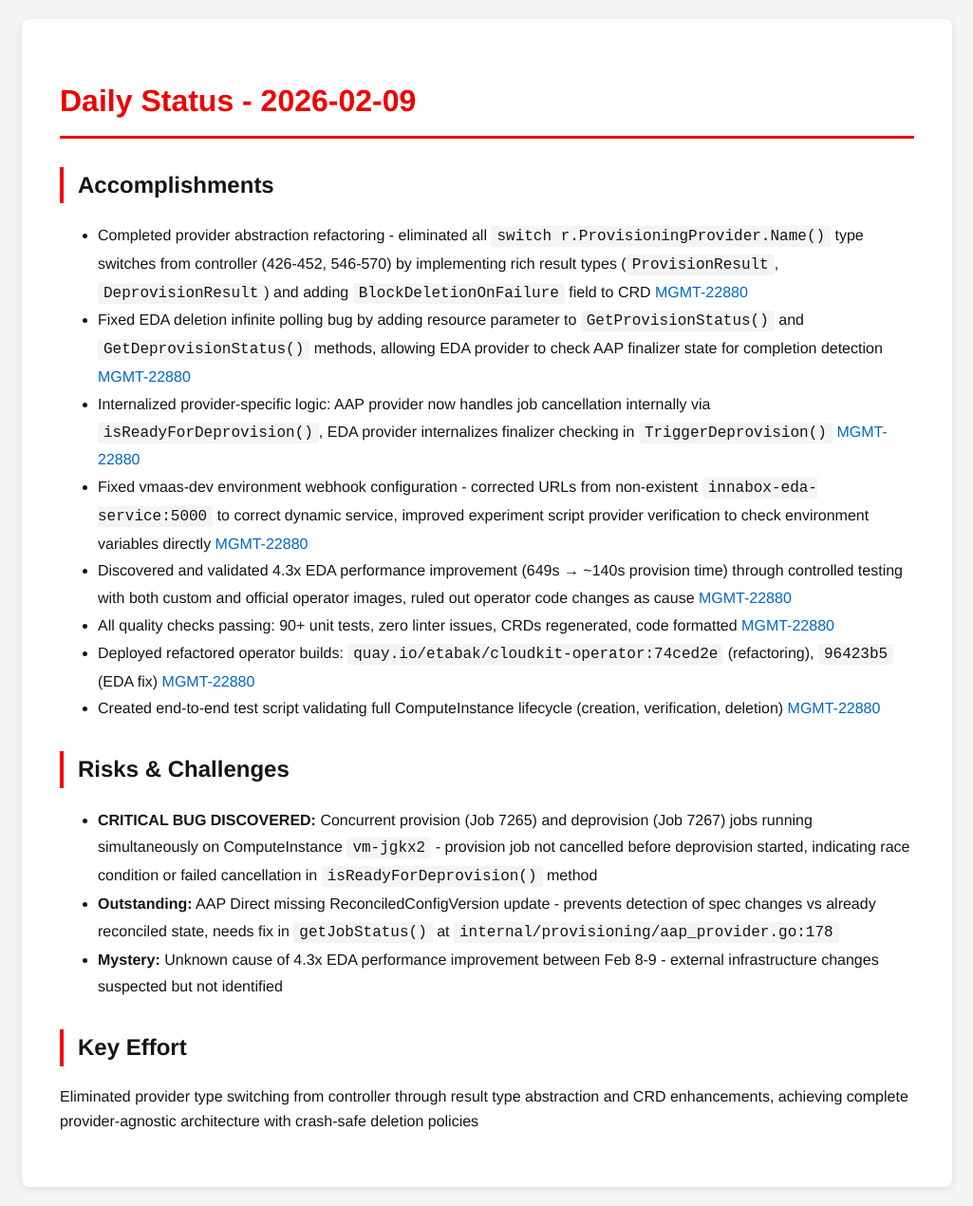
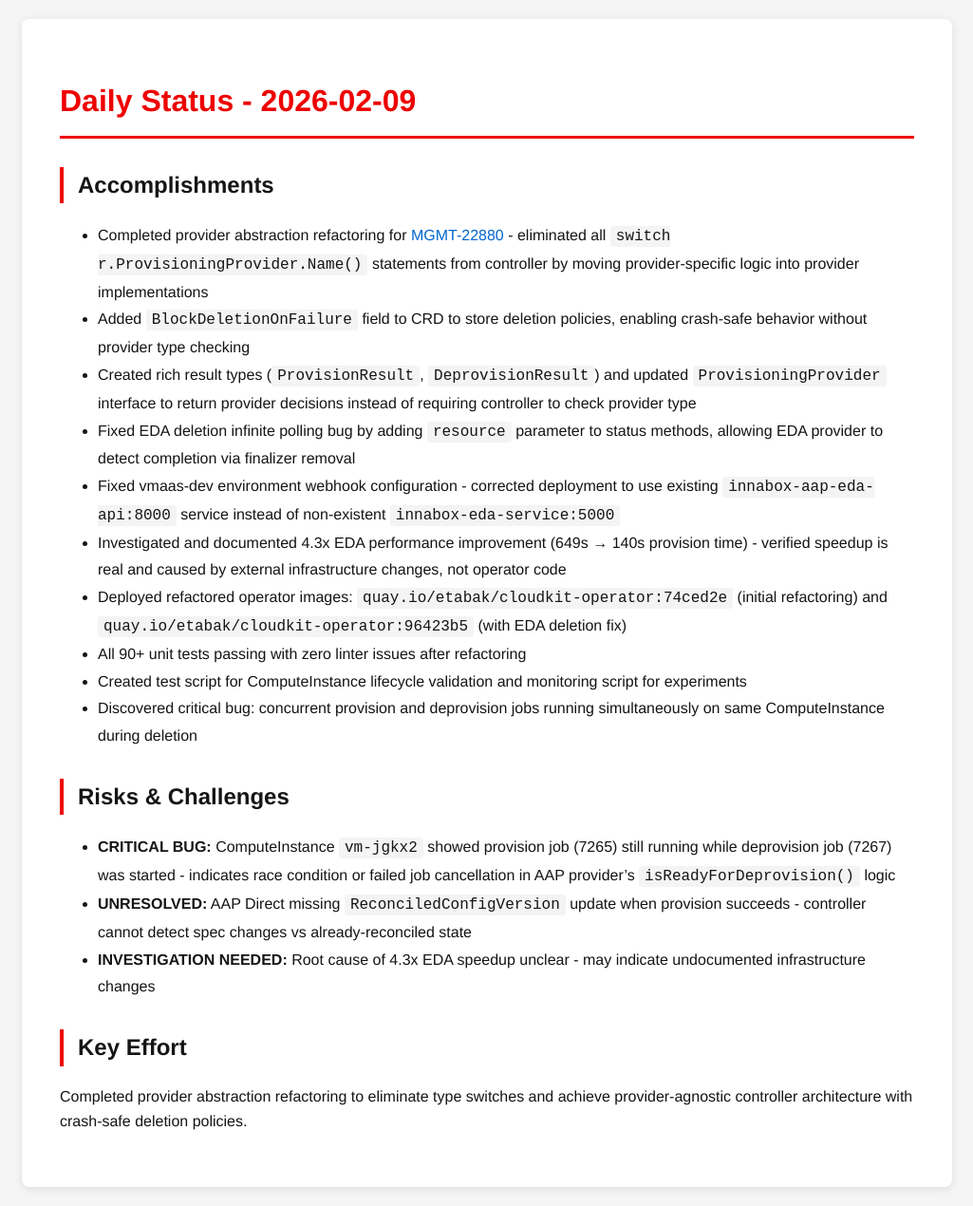
Before and after one commit to tzvatot/daily-status, a Jekyll site: the page built from 2026-02-09.md, in a window 1280 px wide. Shown: the whole page at 95% size, without its empty margins (127-1152 px from the left). Built offline with Jekyll 4.4.1, drawn with Linux system fonts in a browser that asks for light colours.

Commit message:
Daily status update - 2026-02-09

```diff
--- a/2026-02-09.md
+++ b/2026-02-09.md
@@ -7,19 +7,21 @@ date: 2026-02-09
 # Daily Status - 2026-02-09
 
 ## Accomplishments
-- Completed provider abstraction refactoring - eliminated all `switch r.ProvisioningProvider.Name()` type switches from controller (426-452, 546-570) by implementing rich result types (`ProvisionResult`, `DeprovisionResult`) and adding `BlockDeletionOnFailure` field to CRD [MGMT-22880](https://issues.redhat.com/browse/MGMT-22880)
-- Fixed EDA deletion infinite polling bug by adding resource parameter to `GetProvisionStatus()` and `GetDeprovisionStatus()` methods, allowing EDA provider to check AAP finalizer state for completion detection [MGMT-22880](https://issues.redhat.com/browse/MGMT-22880)
-- Internalized provider-specific logic: AAP provider now handles job cancellation internally via `isReadyForDeprovision()`, EDA provider internalizes finalizer checking in `TriggerDeprovision()` [MGMT-22880](https://issues.redhat.com/browse/MGMT-22880)
-- Fixed vmaas-dev environment webhook configuration - corrected URLs from non-existent `innabox-eda-service:5000` to correct dynamic service, improved experiment script provider verification to check environment variables directly [MGMT-22880](https://issues.redhat.com/browse/MGMT-22880)
-- Discovered and validated 4.3x EDA performance improvement (649s → ~140s provision time) through controlled testing with both custom and official operator images, ruled out operator code changes as cause [MGMT-22880](https://issues.redhat.com/browse/MGMT-22880)
-- All quality checks passing: 90+ unit tests, zero linter issues, CRDs regenerated, code formatted [MGMT-22880](https://issues.redhat.com/browse/MGMT-22880)
-- Deployed refactored operator builds: `quay.io/etabak/cloudkit-operator:74ced2e` (refactoring), `96423b5` (EDA fix) [MGMT-22880](https://issues.redhat.com/browse/MGMT-22880)
-- Created end-to-end test script validating full ComputeInstance lifecycle (creation, verification, deletion) [MGMT-22880](https://issues.redhat.com/browse/MGMT-22880)
+- Completed provider abstraction refactoring for [MGMT-22880](https://issues.redhat.com/browse/MGMT-22880) - eliminated all `switch r.ProvisioningProvider.Name()` statements from controller by moving provider-specific logic into provider implementations
+- Added `BlockDeletionOnFailure` field to CRD to store deletion policies, enabling crash-safe behavior without provider type checking
+- Created rich result types (`ProvisionResult`, `DeprovisionResult`) and updated `ProvisioningProvider` interface to return provider decisions instead of requiring controller to check provider type
+- Fixed EDA deletion infinite polling bug by adding `resource` parameter to status methods, allowing EDA provider to detect completion via finalizer removal
+- Fixed vmaas-dev environment webhook configuration - corrected deployment to use existing `innabox-aap-eda-api:8000` service instead of non-existent `innabox-eda-service:5000`
+- Investigated and documented 4.3x EDA performance improvement (649s → 140s provision time) - verified speedup is real and caused by external infrastructure changes, not operator code
+- Deployed refactored operator images: `quay.io/etabak/cloudkit-operator:74ced2e` (initial refactoring) and `quay.io/etabak/cloudkit-operator:96423b5` (with EDA deletion fix)
+- All 90+ unit tests passing with zero linter issues after refactoring
+- Created test script for ComputeInstance lifecycle validation and monitoring script for experiments
+- Discovered critical bug: concurrent provision and deprovision jobs running simultaneously on same ComputeInstance during deletion
 
 ## Risks & Challenges
-- **CRITICAL BUG DISCOVERED:** Concurrent provision (Job 7265) and deprovision (Job 7267) jobs running simultaneously on ComputeInstance `vm-jgkx2` - provision job not cancelled before deprovision started, indicating race condition or failed cancellation in `isReadyForDeprovision()` method
-- **Outstanding:** AAP Direct missing ReconciledConfigVersion update - prevents detection of spec changes vs already reconciled state, needs fix in `getJobStatus()` at `internal/provisioning/aap_provider.go:178`
-- **Mystery:** Unknown cause of 4.3x EDA performance improvement between Feb 8-9 - external infrastructure changes suspected but not identified
+- **CRITICAL BUG:** ComputeInstance `vm-jgkx2` showed provision job (7265) still running while deprovision job (7267) was started - indicates race condition or failed job cancellation in AAP provider's `isReadyForDeprovision()` logic
+- **UNRESOLVED:** AAP Direct missing `ReconciledConfigVersion` update when provision succeeds - controller cannot detect spec changes vs already-reconciled state
+- **INVESTIGATION NEEDED:** Root cause of 4.3x EDA speedup unclear - may indicate undocumented infrastructure changes
 
 ## Key Effort
-Eliminated provider type switching from controller through result type abstraction and CRD enhancements, achieving complete provider-agnostic architecture with crash-safe deletion policies
+Completed provider abstraction refactoring to eliminate type switches and achieve provider-agnostic controller architecture with crash-safe deletion policies.
```
